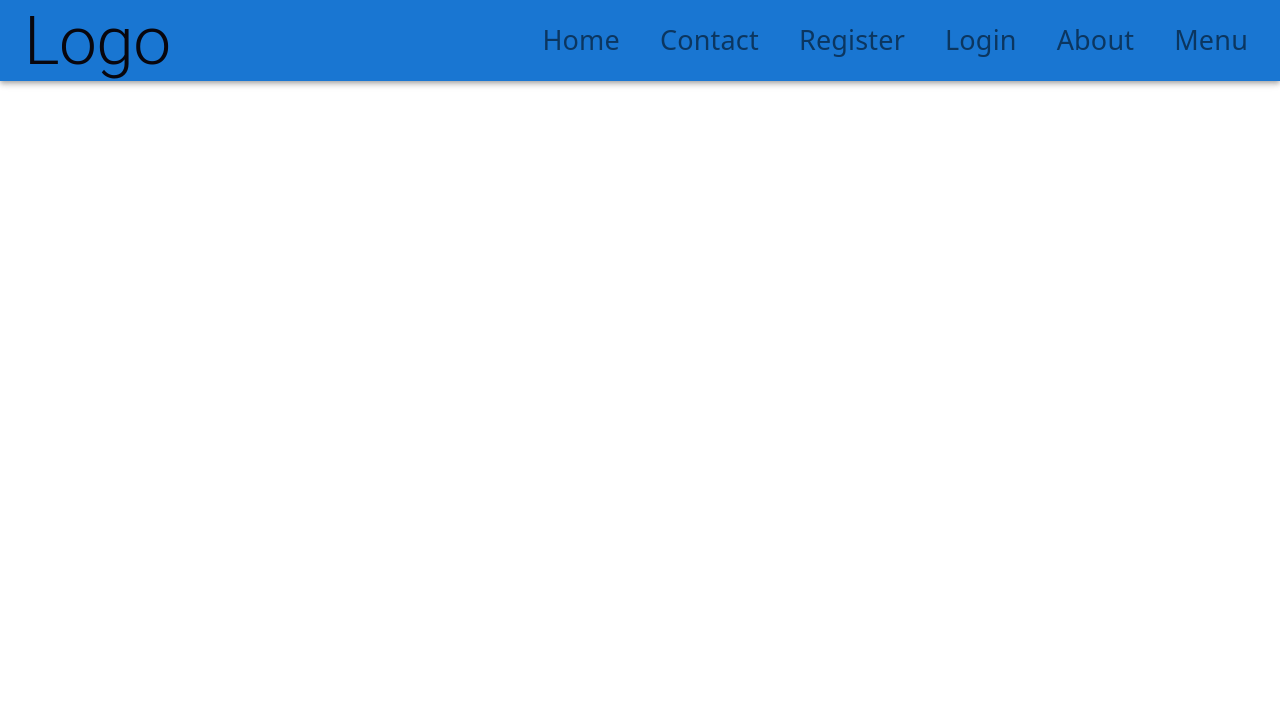
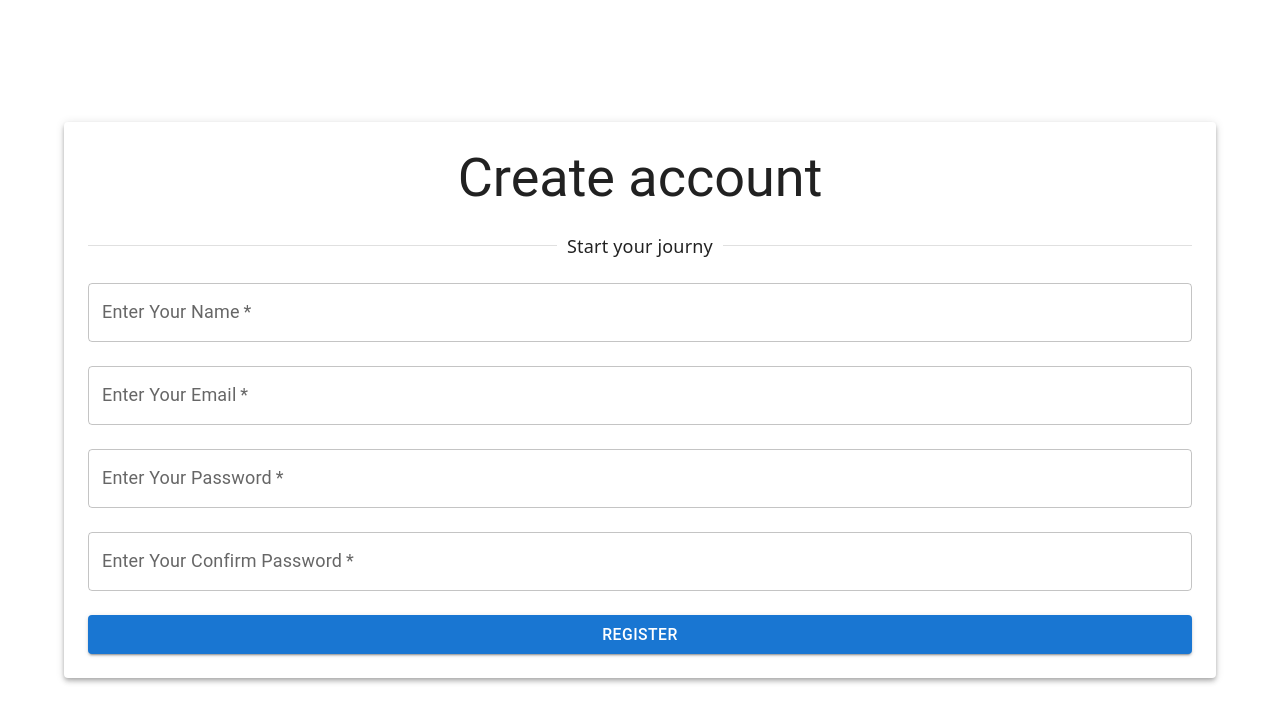
Before and after one commit to Sewar77/React6, a React (Vite) app in the folder react/: page /register in a window 1280 px wide. Shown: the top 722 px of the page. Built offline with nearby package versions, Linux system fonts and the light colour scheme.

Commit message:
register

```diff
--- a/react/package.json
+++ b/react/package.json
@@ -16,6 +16,7 @@
     "@tailwindcss/vite": "^4.3.3",
     "react": "^19.2.8",
     "react-dom": "^19.2.8",
+    "react-hot-toast": "^2.6.1",
     "react-router-dom": "^7.18.4",
     "tailwindcss": "^4.3.3"
   },
--- a/react/src/App.jsx
+++ b/react/src/App.jsx
@@ -1,9 +1,13 @@
+import Login from "./components/Auth/Login";
+import Register from "./components/Auth/Register";
 import Home from "./Pages/Home/Home";
 import LandinPage from "./Pages/LandingPage/LandingPage";
 import { Route, Routes } from "react-router-dom";
+import { Toaster } from "react-hot-toast";
 function App() {
   return (
     <>
+      <Toaster position="top-center" />
       <Routes>
         {/* general routes */}
         {/* define routes */}
@@ -11,8 +15,8 @@ function App() {
         <Route path="/" element={<LandinPage />} />
         {/* first page  */}
         <Route path="/home" element={<Home />} />
-        <Route path="/register" element={<Home />} />
-        <Route path="/login" element={<Home />} />
+        <Route path="/register" element={<Register />} />
+        <Route path="/login" element={<Login />} />
 
         {/* admin routes */}
 
@@ -21,7 +25,6 @@ function App() {
     </>
   );
 }
-
 export default App;
 // component based arch => cba
 // role based access = > rba
--- /dev/null
+++ b/react/src/Hooks/useAuth.js
@@ -0,0 +1,70 @@
+import { useState } from "react";
+import toast from "react-hot-toast";
+
+export const useAuth = () => {
+    // retrun group of things: function, variables(state)
+    const [users, setUsers] = useState(JSON.parse(localStorage.getItem("users")) || [])
+    // setUsers(JSON.parse(localStorage.getItem("users")))
+    const register = async (data) => {
+        try {
+            // handled error
+            // read user data = {name, email, password, confirmPassword}
+            // validation
+            if (
+                !data.name ||
+                !data.email ||
+                !data.password ||
+                !data.confirmPassword
+            ) {
+                toast.error("Please fill all fields!");
+                return;
+            }
+            if (data.name.length < 3) {
+                toast.error("please enter a valid name");
+                return;
+            }
+            const emailRegex = /^[a-zA-Z0-9._%+-]+@[a-zA-Z0-9.-]+\.[a-zA-Z]{2,}$/;
+            if (!emailRegex.test(data.email)) {
+                toast.error("please enter a valid email");
+                return;
+            }
+            // check if the email already exiti in db
+            const isExist = users.find(user => user.email === data.email)
+            if (isExist) {
+                toast.error("you already have account!")
+                return;
+            }
+            const passwordRgex =
+                /^(?=.*[a-z])(?=.*[A-Z])(?=.*\d)(?=.*[@$!%*?&])[A-Za-z\d@$!%*?&]{8,}$/;
+            if (!passwordRgex.test(data.password)) {
+                toast.error(
+                    "password must contain at least one uppercase, one lowercase, one symbol, one number, and minim 8 chareters length",
+                );
+                return
+            }
+            if (data.password !== data.confirmPassword) {
+                toast.error("passwords dont match!");
+                return;
+            }
+            //user is fine!
+            const newUser = {
+                name: data.name,
+                email: data.email,
+                password: data.password,
+                id: Date.now()
+            }
+            const newUsers = [...users, newUser] //local storage
+            setUsers(newUsers)
+            localStorage.setItem("users", JSON.stringify(newUsers))
+            toast.success("registered successfully");
+        } catch (error) {
+            toast.error(error);
+            console.log(error);
+            return;
+            // syntax error
+            // api error
+        }
+    };
+
+    return { register };
+};
--- a/react/src/Pages/Home/Home.jsx
+++ b/react/src/Pages/Home/Home.jsx
@@ -1,9 +1,11 @@
+import { Typography } from "@mui/material";
 import Header from "../../components/Layout/Header";
 
 export default function Home() {
   return (
     <>
       <Header />
+      <Typography>this is home</Typography>
     </>
   );
 }
--- a/react/src/Pages/LandingPage/LandingPage.jsx
+++ b/react/src/Pages/LandingPage/LandingPage.jsx
@@ -7,7 +7,7 @@ export default function LandinPage() {
   return (
     <>
       <Header />
-      <Container sx={{ my: 3, minHieght: "100vh" }}>
+      <Container sx={{ my: 3, minHeight: "100vh" }}>
         <Typography variant="h1">Welocme</Typography>
       </Container>
       <Footer />
--- a/react/src/components/Auth/Login.jsx
+++ b/react/src/components/Auth/Login.jsx
@@ -0,0 +1,27 @@
+// build form, apply logic
+import {
+  Button,
+  Container,
+  Divider,
+  Paper,
+  TextField,
+  Typography,
+} from "@mui/material";
+export default function Login() {
+  return (
+    <>
+      <Container sx={{ my: "auto" }}>
+        <Paper
+          elevation={4}
+          sx={{ p: 3, display: "flex", flexDirection: "column", gap: 3 }}
+        >
+          <Typography variant="h3">Welcom Back!</Typography>
+          <Divider>complete your journy</Divider>
+          <TextField label="Enter Your Email" type="email" />
+          <TextField label="Enter Your Password" type="password" />
+          <Button variant="contained">Login</Button>
+        </Paper>
+      </Container>
+    </>
+  );
+}
--- a/react/src/components/Auth/Register.jsx
+++ b/react/src/components/Auth/Register.jsx
@@ -0,0 +1,74 @@
+// build form, apply logic
+import {
+  Button,
+  Container,
+  Divider,
+  Paper,
+  TextField,
+  Typography,
+} from "@mui/material";
+import { useState } from "react";
+import toast from "react-hot-toast";
+import { useAuth } from "../../Hooks/useAuth";
+export default function Register() {
+  // somewhere to store the data.
+  const [userData, setUserData] = useState({
+    name: "",
+    email: "",
+    password: "",
+    confirmPassword: "",
+    age: "",
+    phoneNumber: "",
+  });
+  const { register } = useAuth();
+  // one thing=> {}
+  // group of things: [{}, {}, {}]
+  const handleSubmit = () => {
+    register(userData);
+  };
+  return (
+    <>
+      <Container sx={{ my: "auto" }}>
+        <Paper
+          elevation={4}
+          sx={{ p: 3, display: "flex", flexDirection: "column", gap: 3 }}
+        >
+          <Typography variant="h3">Create account</Typography>
+          <Divider>Start your journy</Divider>
+          <TextField
+            label="Enter Your Name"
+            required
+            onChange={(e) => setUserData({ ...userData, name: e.target.value })}
+          />
+          <TextField
+            label="Enter Your Email"
+            type="email"
+            required
+            onChange={(e) =>
+              setUserData({ ...userData, email: e.target.value })
+            }
+          />
+          <TextField
+            label="Enter Your Password"
+            type="password"
+            required
+            onChange={(e) =>
+              setUserData({ ...userData, password: e.target.value })
+            }
+          />
+          <TextField
+            label="Enter Your Confirm Password"
+            type="password"
+            required
+            onChange={(e) =>
+              setUserData({ ...userData, confirmPassword: e.target.value })
+            }
+          />
+          <Button variant="contained" onClick={() => handleSubmit()}>
+            Register
+          </Button>
+        </Paper>
+      </Container>
+    </>
+  );
+}
```
Also changed, not shown: 1 other file (tests, documents, lock files or other folders).
